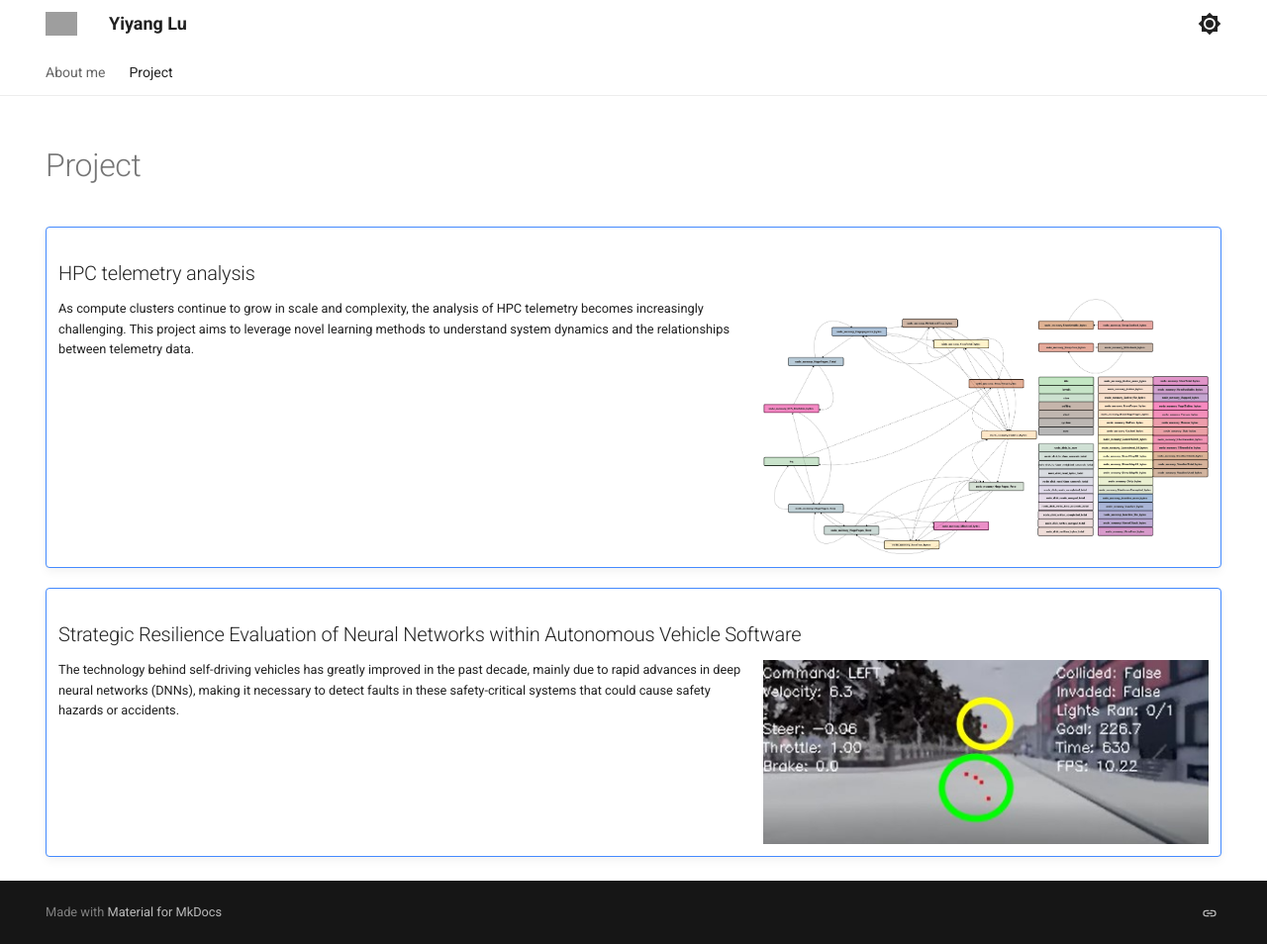
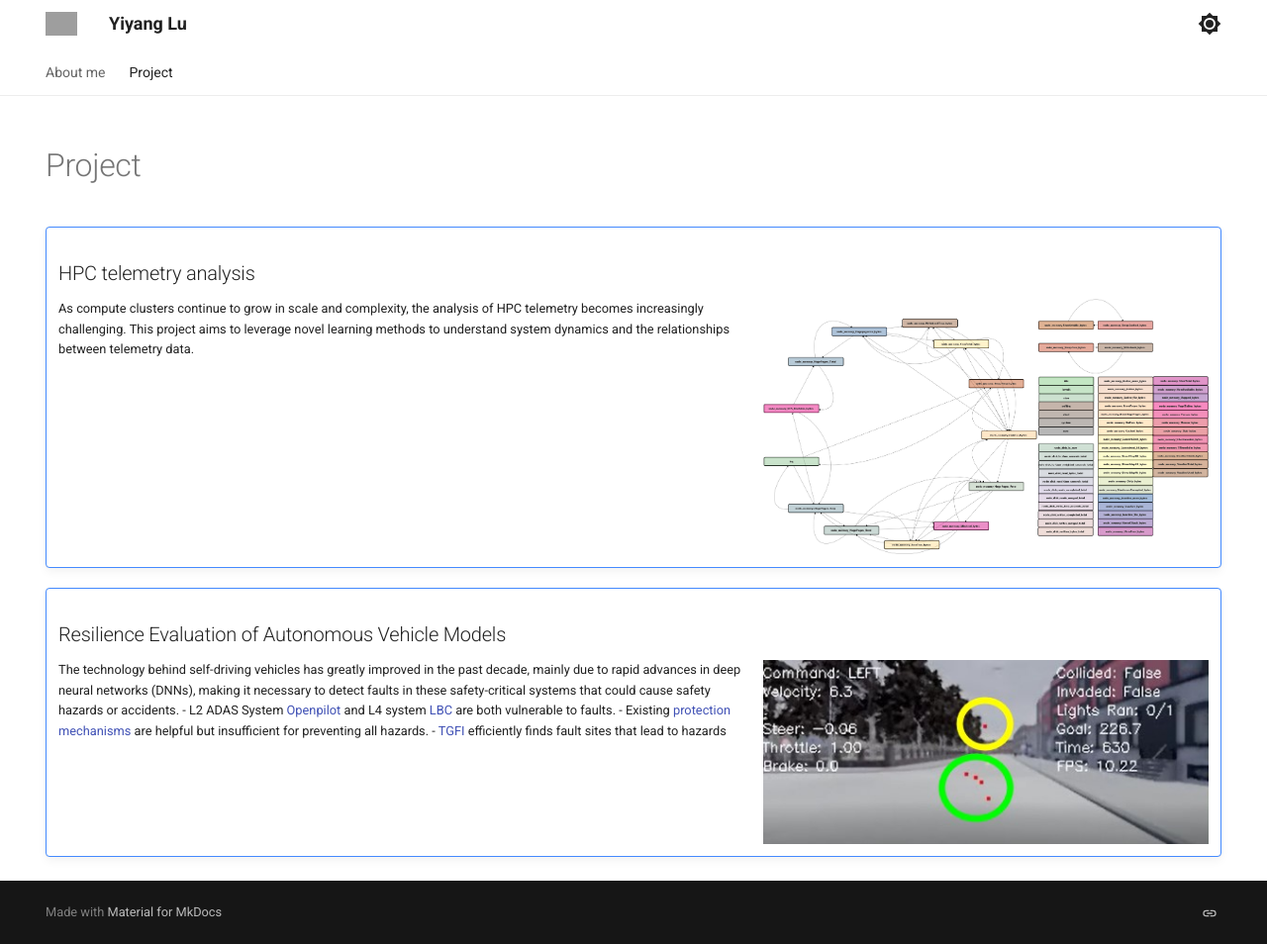
Before and after one commit to YiyangLu/yiyanglu.github.io, an MkDocs documentation site: the page built from docs/project.md, in a window 1280 px wide and 954 px high. Shown: the whole window at 99% size. Built offline with MkDocs 1.6.1 and Material for MkDocs 9.7.7, drawn with Linux system fonts in a browser that asks for light colours; grey boxes are pictures that could not be loaded.

Commit message:
Update project.md: Add details on autonomous vehicle models and their vulnerabilities

```diff
--- a/docs/project.md
+++ b/docs/project.md
@@ -14,6 +14,9 @@ hide:
     As compute clusters continue to grow in scale and complexity, the analysis of HPC telemetry becomes increasingly challenging. This project aims to leverage novel learning methods to understand system dynamics and the relationships between telemetry data.
 
 !!! note ""
-    ## Strategic Resilience Evaluation of Neural Networks within Autonomous Vehicle Software
+    ## Resilience Evaluation of Autonomous Vehicle Models
     ![portrait](assets/project/lbc_left_turn.jpg){width="450", align=right}
     The technology behind self-driving vehicles has greatly improved in the past decade, mainly due to rapid advances in deep neural networks (DNNs), making it necessary to detect faults in these safety-critical systems that could cause safety hazards or accidents.
+    - L2 ADAS System [Openpilot](https://github.com/commaai/openpilot) and L4 system [LBC](https://github.com/dotchen/LearningByCheating) are both vulnerable to faults.
+    - Existing [protection mechanisms](https://arxiv.org/abs/2003.13874) are helpful but insufficient for preventing all hazards.
+    - [TGFI](assets/paper/2024_safecomp.pdf) efficiently finds fault sites that lead to hazards
```
